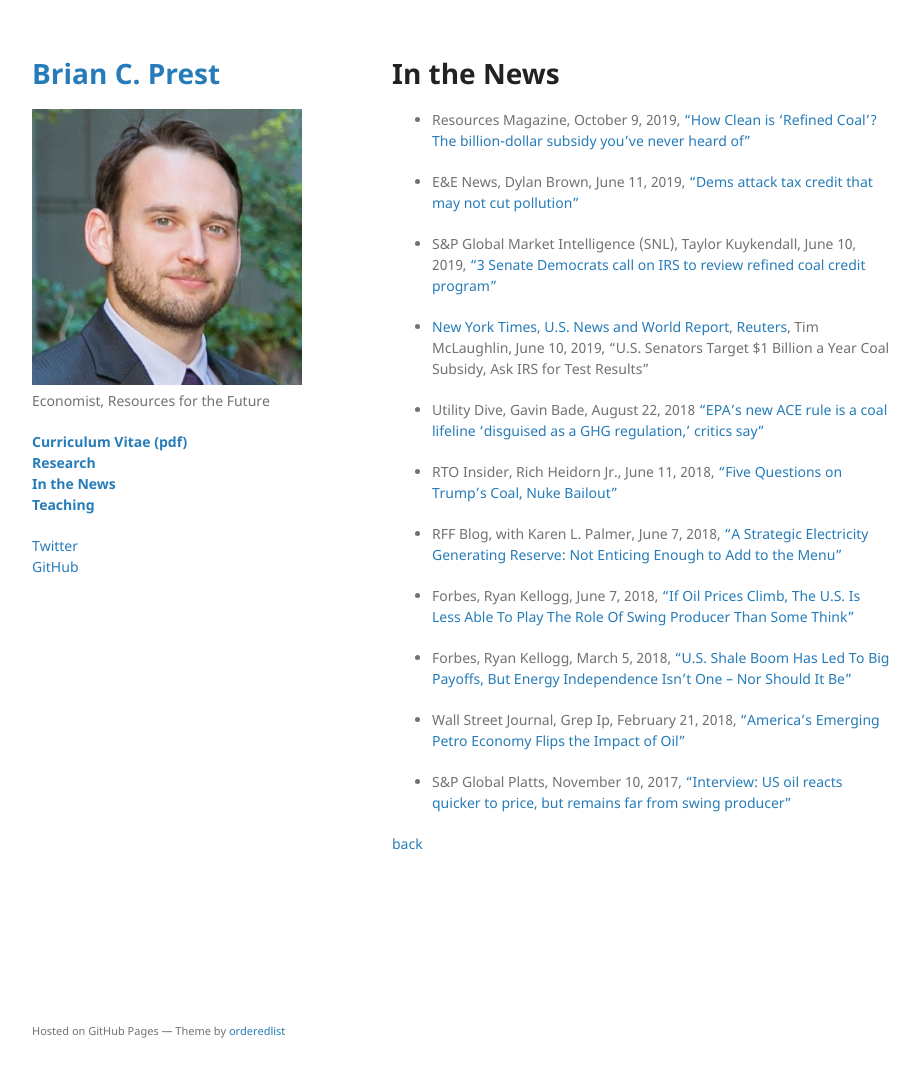
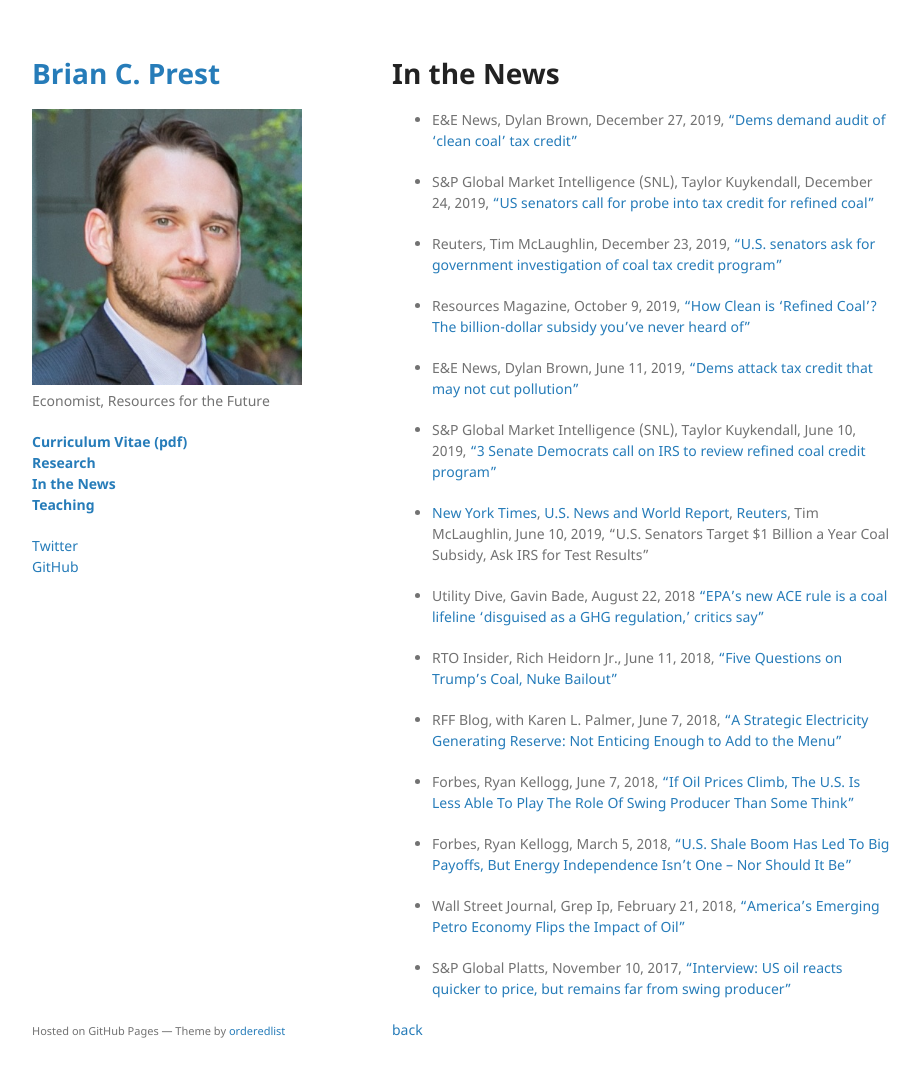
Before and after one commit to bprest/bprest.github.io, a Jekyll site: the page built from in-the-news.md, in a window 1280 px wide and 1110 px high. Shown: the top 1077 px of the window, without its empty margins (178-1098 px from the left). Built offline with Jekyll 4.4.1, drawn with Linux system fonts in a browser that asks for light colours; our own code applies the rules of GitHub Pages for plain Markdown files.

Commit message:
refined coal news update

```diff
--- a/in-the-news.md
+++ b/in-the-news.md
@@ -3,6 +3,15 @@ layout: default
 ---
 
 # In the News
+
+
+* E&E News, Dylan Brown, December 27, 2019, ["Dems demand audit of 'clean coal' tax credit"](https://www.eenews.net/greenwire/2019/12/27/stories/1061923089)
+
+* S&P Global Market Intelligence (SNL), Taylor Kuykendall, December 24, 2019,
+["US senators call for probe into tax credit for refined coal"](https://platform.marketintelligence.spglobal.com/web/client?auth=inherit\#news/article?id=56310973)
+
+* Reuters, Tim McLaughlin, December 23, 2019, ["U.S. senators ask for government investigation
+of coal tax credit program"](https://www.reuters.com/article/us-usa-coal-investigation-idUSKBN1YR1R6)
 
 * Resources Magazine, October 9, 2019, ["How Clean is 'Refined Coal'? The billion-dollar subsidy you've never heard of"](https://www.resourcesmag.org/archives/how-clean-is-refined-coal/)
 
```
